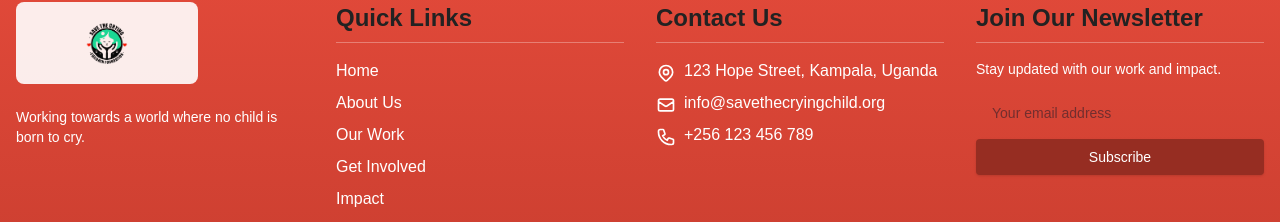
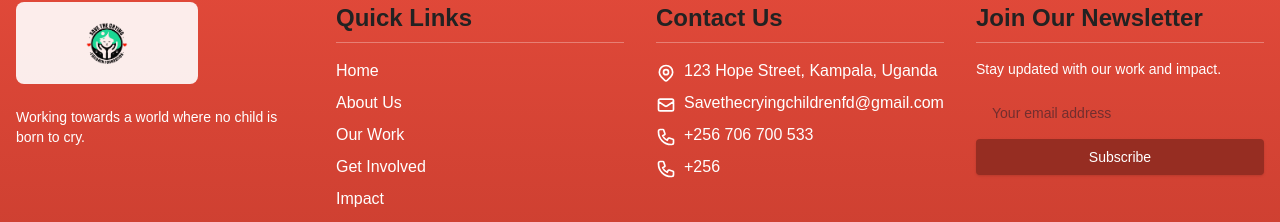
Before and after one commit to lawmwad123/savethecryingchildfoundation, a Next.js app: page /about in a window 1280 px wide. Shown: the part 5746-5968 px from the top of the page. Built offline with nearby package versions, Linux system fonts and the light colour scheme.

Commit message:
Update image source in Home page, fix indentation in About page, and change contact email in Footer and Contact pages to new address.

```diff
--- a/app/about/page.tsx
+++ b/app/about/page.tsx
@@ -416,7 +416,7 @@
               </motion.div>
             ))}
           </motion.div>
-        </div>
+              </div>
       </motion.section>
 
       {/* Our Impact */}
--- a/app/components/Footer.tsx
+++ b/app/components/Footer.tsx
@@ -57,13 +57,19 @@
                 <svg className="w-5 h-5 mr-2 mt-1" fill="none" stroke="currentColor" viewBox="0 0 24 24" xmlns="http://www.w3.org/2000/svg">
                   <path strokeLinecap="round" strokeLinejoin="round" strokeWidth={2} d="M3 8l7.89 5.26a2 2 0 002.22 0L21 8M5 19h14a2 2 0 002-2V7a2 2 0 00-2-2H5a2 2 0 00-2 2v10a2 2 0 002 2z" />
                 </svg>
-                <span>info@savethecryingchild.org</span>
+                <span>Savethecryingchildrenfd@gmail.com</span>
               </li>
               <li className="flex items-start">
                 <svg className="w-5 h-5 mr-2 mt-1" fill="none" stroke="currentColor" viewBox="0 0 24 24" xmlns="http://www.w3.org/2000/svg">
                   <path strokeLinecap="round" strokeLinejoin="round" strokeWidth={2} d="M3 5a2 2 0 012-2h3.28a1 1 0 01.948.684l1.498 4.493a1 1 0 01-.502 1.21l-2.257 1.13a11.042 11.042 0 005.516 5.516l1.13-2.257a1 1 0 011.21-.502l4.493 1.498a1 1 0 01.684.949V19a2 2 0 01-2 2h-1C9.716 21 3 14.284 3 6V5z" />
                 </svg>
-                <span>+256 123 456 789</span>
+                <span>+256 706 700 533</span>
+              </li>
+              <li className="flex items-start">
+                <svg className="w-5 h-5 mr-2 mt-1" fill="none" stroke="currentColor" viewBox="0 0 24 24" xmlns="http://www.w3.org/2000/svg">
+                  <path strokeLinecap="round" strokeLinejoin="round" strokeWidth={2} d="M3 5a2 2 0 012-2h3.28a1 1 0 01.948.684l1.498 4.493a1 1 0 01-.502 1.21l-2.257 1.13a11.042 11.042 0 005.516 5.516l1.13-2.257a1 1 0 011.21-.502l4.493 1.498a1 1 0 01.684.949V19a2 2 0 01-2 2h-1C9.716 21 3 14.284 3 6V5z" />
+                </svg>
+                <span>+256 </span>
               </li>
             </ul>
           </div>
--- a/app/contact/page.tsx
+++ b/app/contact/page.tsx
@@ -132,7 +132,7 @@
                     </div>
                     <div>
                       <h3 className="text-lg font-semibold text-[#c0392b] mb-1">Email Us</h3>
-                      <p className="text-gray-700 mb-1">info@savethecryingchild.org</p>
+                      <p className="text-gray-700 mb-1">Savethecryingchildrenfd@gmail.com</p>
                       <p className="text-gray-700 mb-1">donations@savethecryingchild.org</p>
                     </div>
                   </div>
--- a/app/page.tsx
+++ b/app/page.tsx
@@ -138,13 +138,13 @@
       {/* Hero Section */}
       <section className="relative h-[80vh] min-h-[600px] flex items-center">
         <div className="absolute inset-0 z-0">
-        <Image
-            src="https://images.unsplash.com/photo-1488521787991-ed7bbaae773c?q=80&w=2070&auto=format&fit=crop&ixlib=rb-4.0.3"
+          <Image
+            src="/OutreachetoschoolinBuyendedistrictchildrenwereabletorecievescholasticmaterials/002.jpeg"
             alt="Happy children"
             fill
             style={{ objectFit: 'cover' }}
-          priority
-        />
+            priority
+          />
           <div className="absolute inset-0 bg-gradient-to-r from-[#c0392b]/80 to-black/40"></div>
         </div>
 
```
